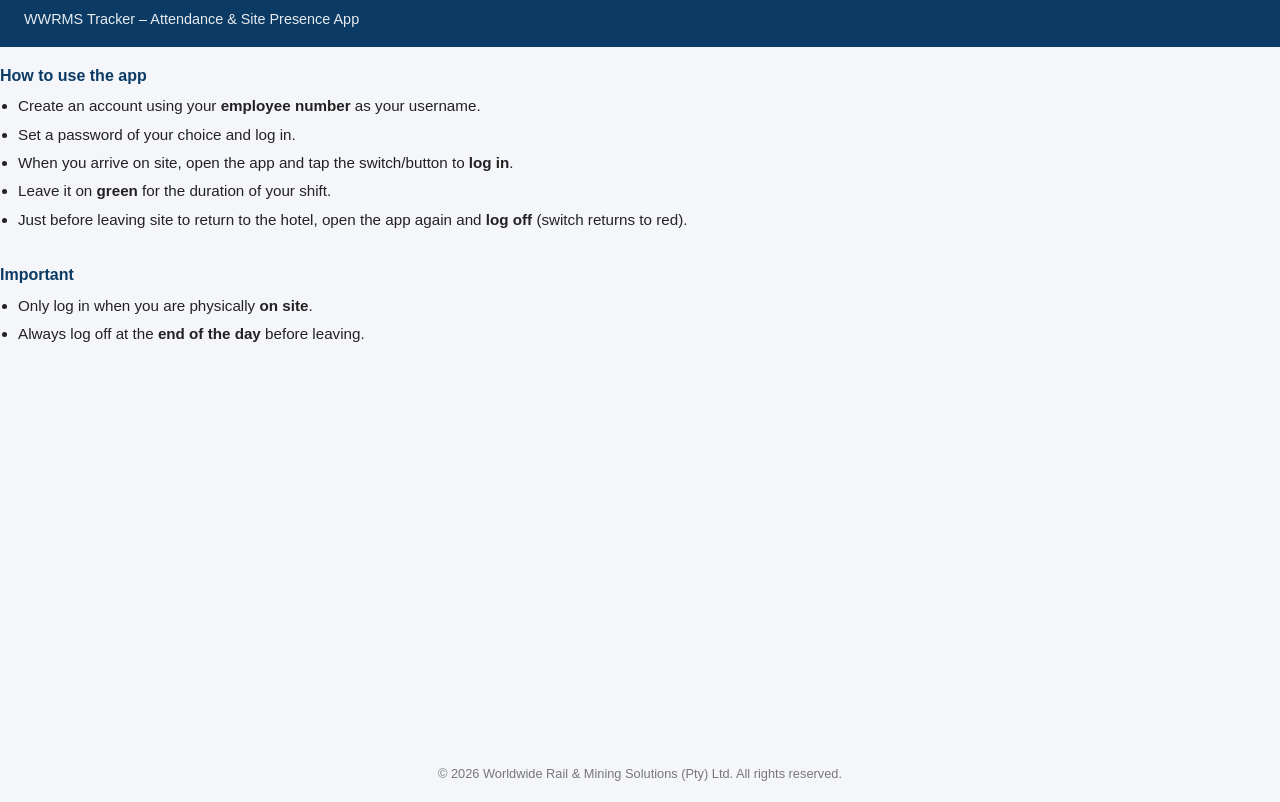
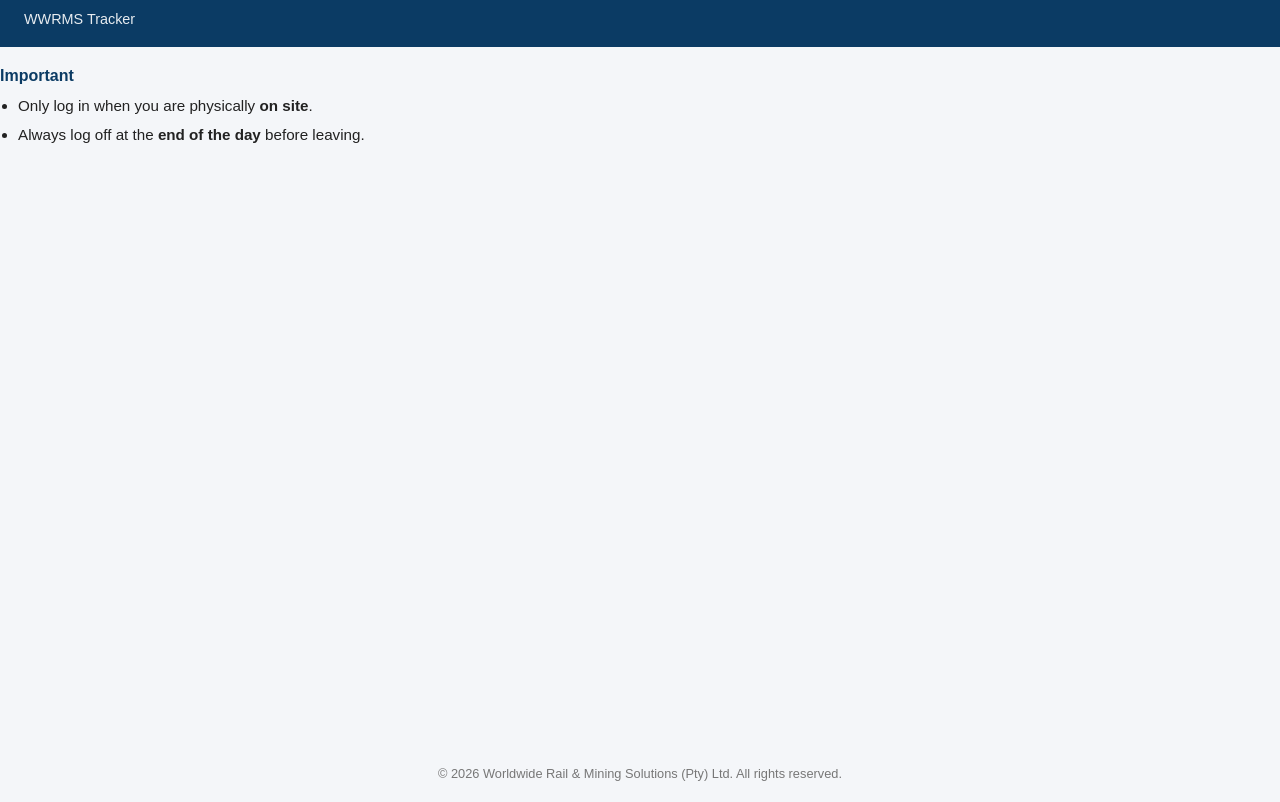
Before and after one commit to noturlee/WWRMS_App, a plain HTML site: page index.html in a window 1280 px wide. Shown: the part 48-850 px from the top of the page. Drawn offline with Linux system fonts and the light colour scheme.

Commit message:
index.html

```diff
--- a/index.html
+++ b/index.html
@@ -139,18 +139,11 @@
 <div class="page">
   <header>
     <h1>Worldwide Rail & Mining Solutions (Pty) Ltd</h1>
-    <p>WWRMS Tracker – Attendance & Site Presence App</p>
+    <p>WWRMS Tracker </p>
   </header>
 
 
-        <p class="section-title">How to use the app</p>
-        <ul>
-          <li>Create an account using your <strong>employee number</strong> as your username.</li>
-          <li>Set a password of your choice and log in.</li>
-          <li>When you arrive on site, open the app and tap the switch/button to <strong>log in</strong>.</li>
-          <li>Leave it on <strong>green</strong> for the duration of your shift.</li>
-          <li>Just before leaving site to return to the hotel, open the app again and <strong>log off</strong> (switch returns to red).</li>
-        </ul>
+
 
         <p class="section-title">Important</p>
         <ul>
```
